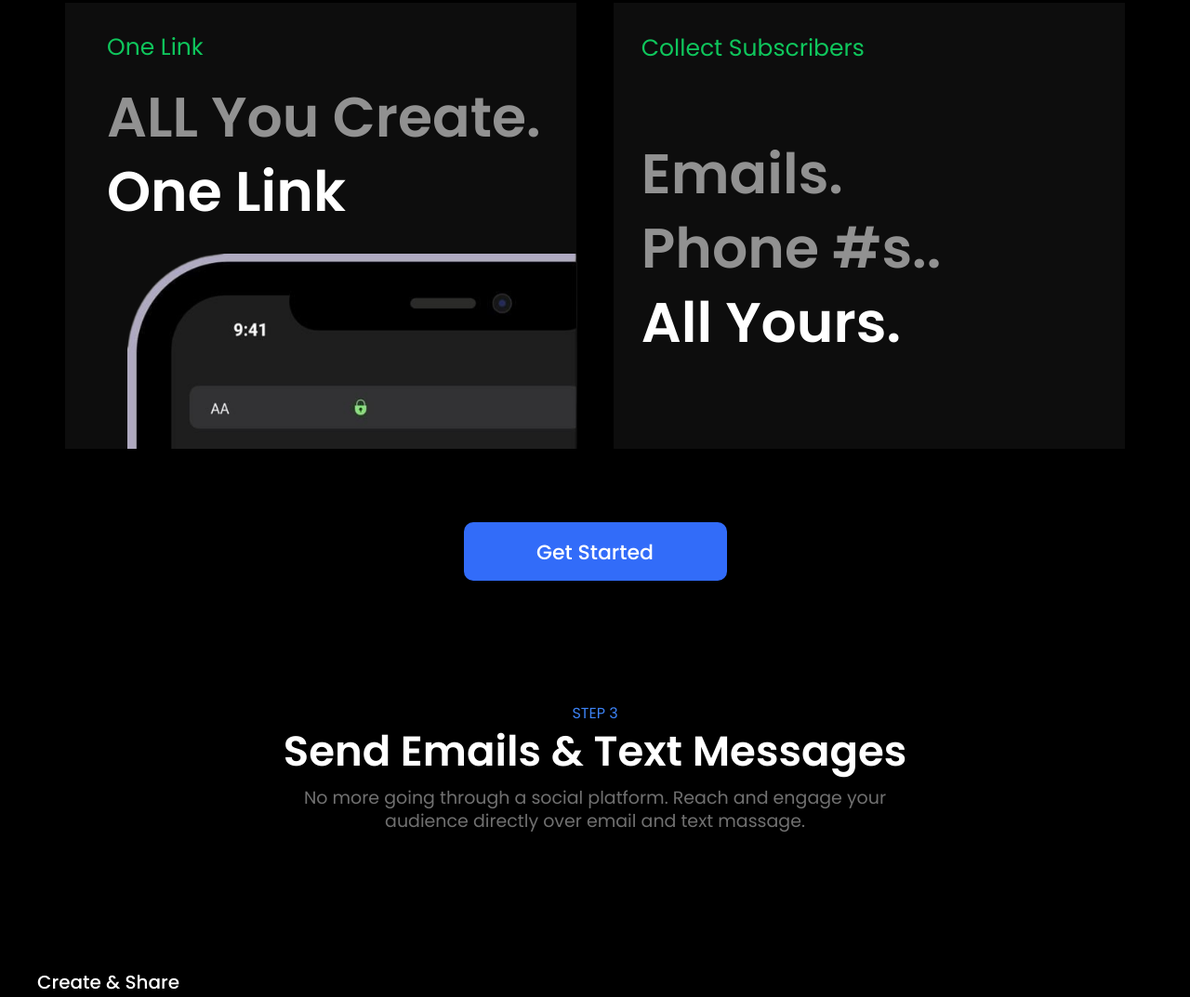
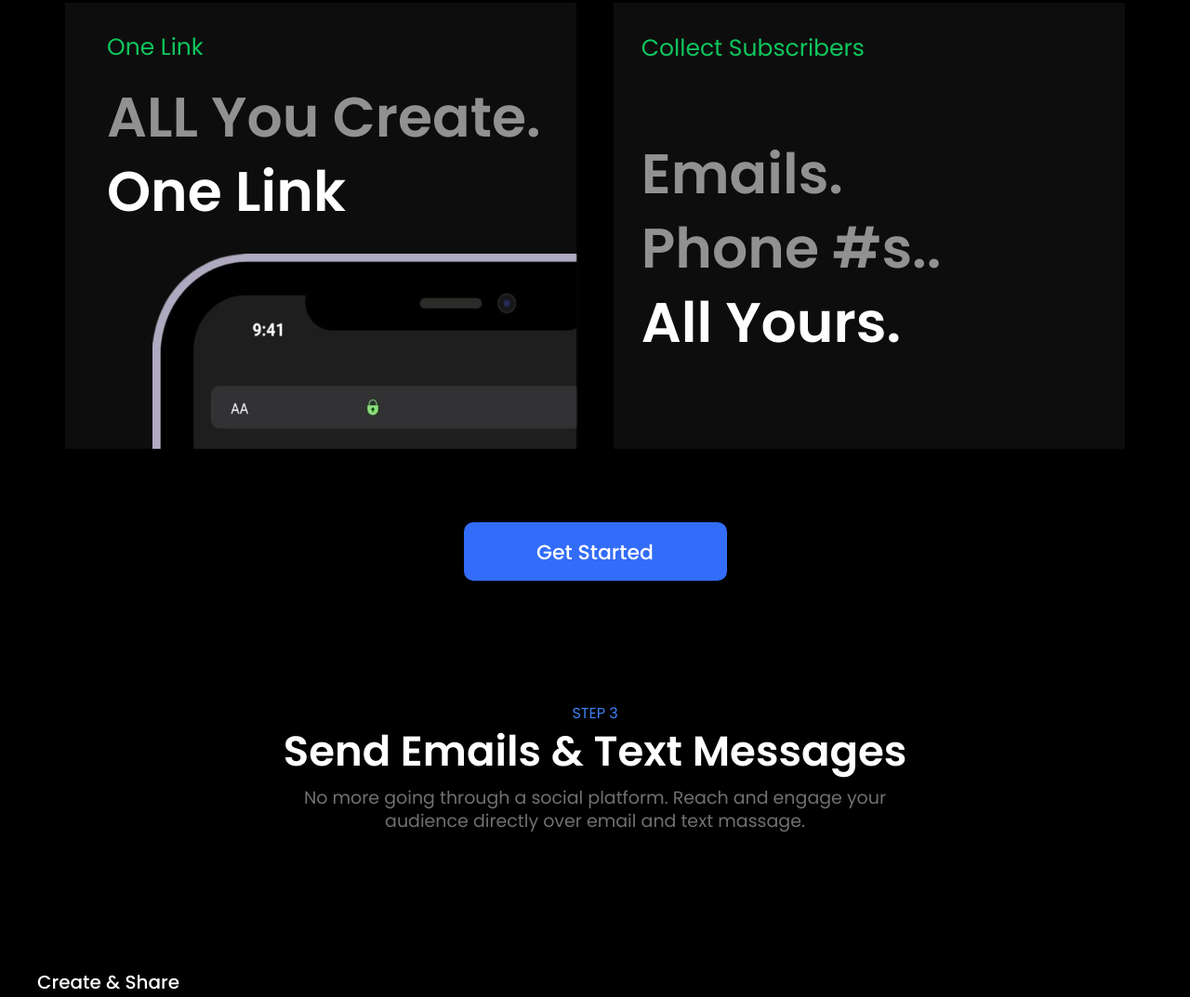
Before and after one commit to abror3733/Marico, a plain HTML site: page index.html in a window 1280 px wide. Shown: the part 2776-3849 px from the top of the page at 93% size. Drawn offline with Linux system fonts and the light colour scheme.

```diff
--- a/css/main.css
+++ b/css/main.css
@@ -445,7 +445,7 @@
 .subscribers__left-img{
   display: inline-block;
   position: absolute;
- left: 67px;
+ left: 94px;
  z-index: 1;
  bottom: 0;
 }
--- a/index.html
+++ b/index.html
@@ -143,7 +143,7 @@
         <div class="subscribes__left">
           <span class="subscribes__span">One Link</span>
           <h2 class="subscribes__title"><span>ALL You Create.</span> <br> One Link</h2>
-          <img class="subscribers__left-img" src="./images/mobile.png" width="500" height="210" alt="">
+          <img class="subscribers__left-img" src="./images/mobile-bg-removebg-preview.png" width="550" height="210" alt="mobile-img">
         </div>
         <div class="subscribes__right">
           <span class="subscribes__span">Collect Subscribers</span>
```
Also changed, not shown: images/Mobile.png (deleted), images/mobile-bg-removebg-preview.png (added).
